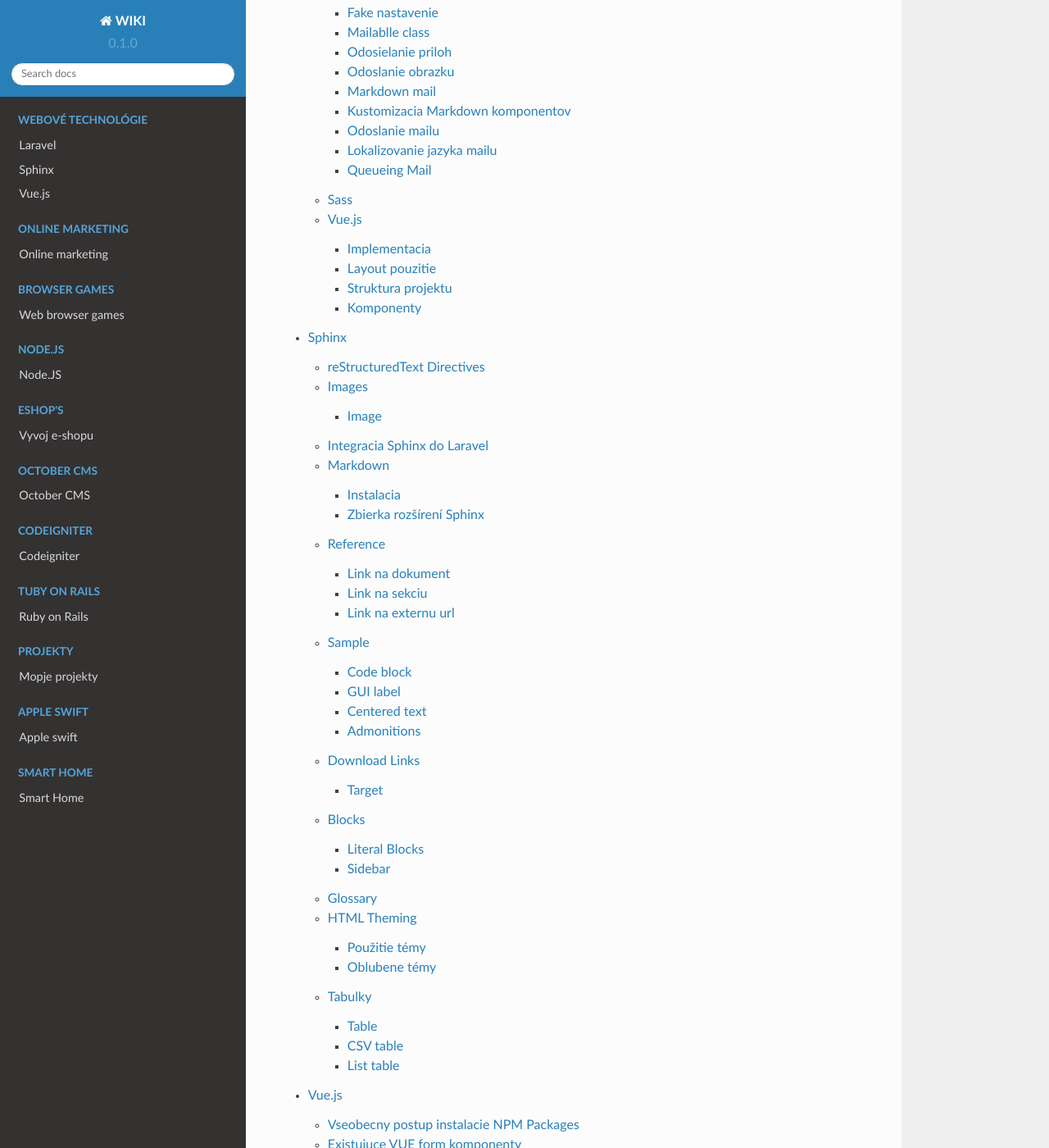
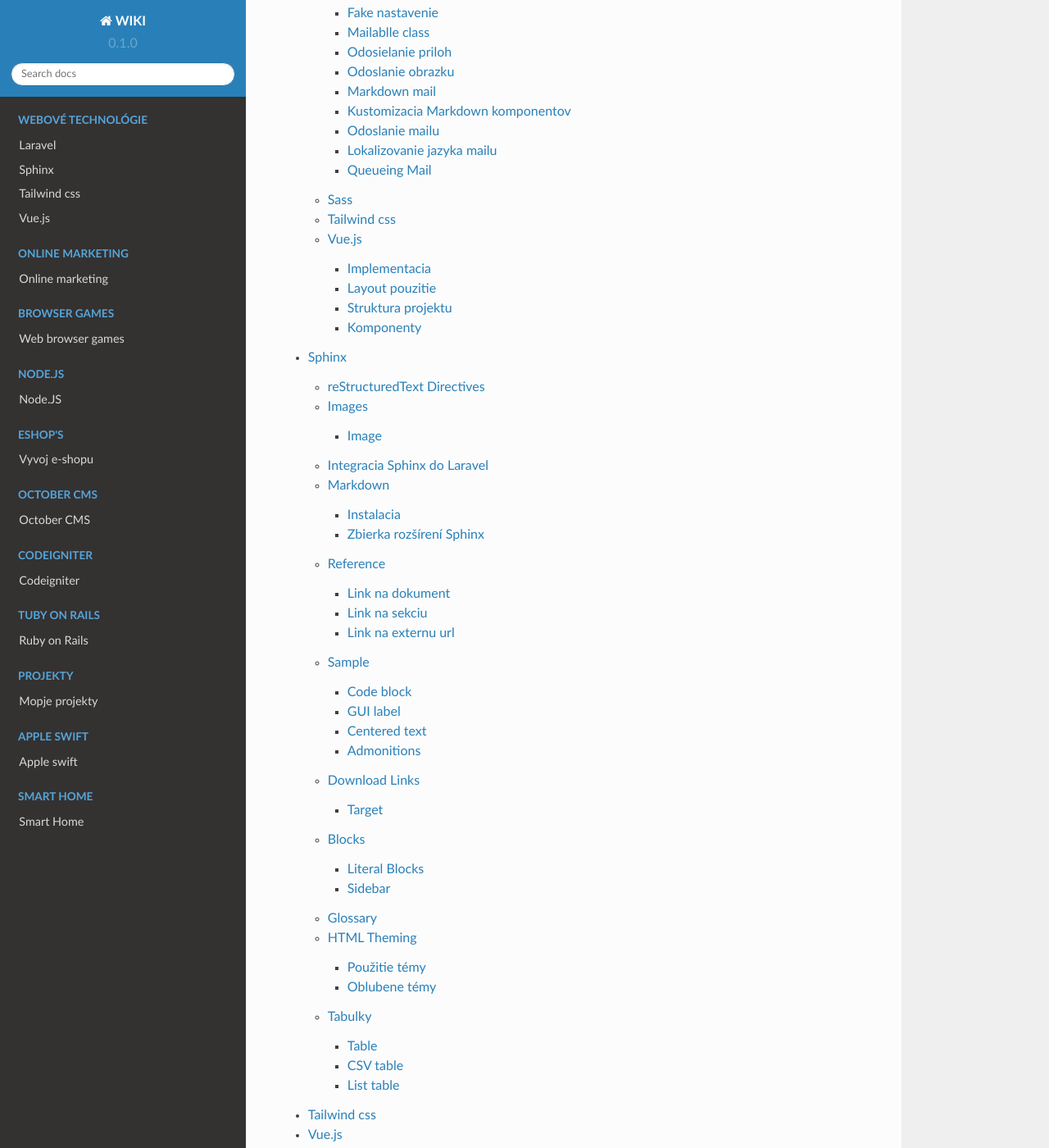
Before and after one commit to Lacike33/RTD_Wiki, a Sphinx documentation site: the page built from docs/source/index.rst, in a window 1280 px wide and 1400 px high, scrolled down 660 px. Shown: the whole window at 82% size. Built offline with Sphinx 7.4.7 and the Read the Docs theme 2.0.0, drawn with Linux system fonts in a browser that asks for light colours; pages that are not in the unit, such as notebooks, are missing from menus.

Commit message:
Pridany Tailwind do docs.

```diff
--- a/docs/source/index.rst
+++ b/docs/source/index.rst
@@ -14,6 +14,7 @@
 
 	web/laravel/index
 	web/sphinx/index
+	web/tailwind/index
 	web/vue/index
 
 .. toctree::
--- a/docs/source/web/laravel/index.rst
+++ b/docs/source/web/laravel/index.rst
@@ -14,4 +14,5 @@
    authentication
    mail
    sass
+   tailwind
    vue
--- /dev/null
+++ b/docs/source/web/laravel/tailwind.rst
@@ -0,0 +1,4 @@
+.. _doc_laravel_tailwind:
+
+Tailwind css
+============
--- /dev/null
+++ b/docs/source/web/tailwind/index.rst
@@ -0,0 +1,3 @@
+************
+Tailwind css
+************
```
